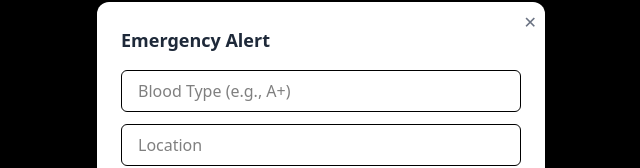
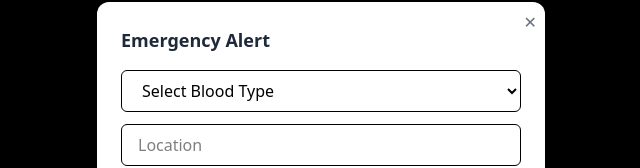
Before and after one commit to Pr0-T0/DonorNet, a React app: page /alerts in a window 1280 px wide. Both pictures are taken after a click on the button "Emergency". Shown: the part 236-404 px from the top of the page, without its empty margins (319-959 px from the left). Built offline with nearby package versions, Linux system fonts and the light colour scheme; no server answers; the database is empty; the HTML template or start-up script is replaced by a standard one.

Commit message:
Alerts deletion feature added

```diff
--- a/src/components/Alerts.tsx
+++ b/src/components/Alerts.tsx
@@ -4,13 +4,37 @@ import Header from "./Header";
 
 const Alert = () => {
   const [alerts, setAlerts] = useState<any[]>([]);
+  const [userId, setUserId] = useState<string | null>(null);
 
   const fetchAlerts = async () => {
-    const { data, error } = await supabase.from("alerts").select("*").order("created_at", { ascending: false });
+    const { data, error } = await supabase
+      .from("alerts")
+      .select("*, profiles(full_name)")
+      .order("created_at", { ascending: false });
+
     if (!error) setAlerts(data);
+    else console.error("Error fetching alerts:", error);
+  };
+
+  const fetchUser = async () => {
+    const {
+      data: { user },
+    } = await supabase.auth.getUser();
+    if (user) setUserId(user.id);
+  };
+
+  const handleDelete = async (id: string) => {
+    const { error } = await supabase.from("alerts").delete().eq("id", id);
+    if (error) {
+      alert("Failed to delete alert.");
+      console.error(error);
+    } else {
+      fetchAlerts(); // refresh the list
+    }
   };
 
   useEffect(() => {
+    fetchUser();
     fetchAlerts();
 
     const channel = supabase
@@ -18,12 +42,12 @@ const Alert = () => {
       .on(
         "postgres_changes",
         {
-          event: "*", // could be 'INSERT', 'UPDATE', or 'DELETE'
+          event: "*",
           schema: "public",
           table: "alerts",
         },
         () => {
-          fetchAlerts(); // refetch alerts when any change happens
+          fetchAlerts();
         }
       )
       .subscribe();
@@ -35,17 +59,38 @@ const Alert = () => {
 
   return (
     <div className="p-6">
-    <Header/>
+      <Header />
       <h2 className="text-xl font-bold mb-4">Emergency Alerts</h2>
       {alerts.length === 0 ? (
         <p>No alerts found.</p>
       ) : (
         <ul className="space-y-4">
           {alerts.map((alert) => (
-            <li key={alert.id} className="p-4 bg-red-100 rounded-md shadow">
+            <li
+              key={alert.id}
+              className="p-4 bg-red-100 rounded-md shadow border-l-4 border-red-500"
+            >
+              <div className="flex justify-between items-center mb-2">
+                <p className="font-semibold text-red-700">
+                  🔔 Alert by: {alert.profiles?.full_name || "Unknown"}
+                </p>
+                <span className="text-sm text-gray-500">
+                  {new Date(alert.created_at).toLocaleString()}
+                </span>
+              </div>
               <p><strong>Blood Type:</strong> {alert.blood_type}</p>
               <p><strong>Location:</strong> {alert.location}</p>
               <p><strong>Message:</strong> {alert.message}</p>
+
+              {/* Show delete button if user is the owner */}
+              {userId === alert.user_id && (
+                <button
+                  onClick={() => handleDelete(alert.id)}
+                  className="mt-3 text-sm text-red-600 hover:underline"
+                >
+                  🗑️ Delete Alert
+                </button>
+              )}
             </li>
           ))}
         </ul>
--- a/src/components/Header.tsx
+++ b/src/components/Header.tsx
@@ -46,14 +46,11 @@ const Header = () => {
 
   return (
     <>
-      {/* Header */}
       <header className="fixed top-0 left-0 w-full bg-white z-50 shadow-sm px-6 md:px-10 py-4 flex items-center justify-between">
-        {/* Logo */}
         <div className="text-2xl font-bold text-gray-800">
           <span className="text-red-500">Donor</span>Net
         </div>
 
-        {/* Emergency Button - Centered */}
         <div className="absolute left-1/2 transform -translate-x-1/2">
           <button
             onClick={() => setShowForm(true)}
@@ -63,7 +60,6 @@ const Header = () => {
           </button>
         </div>
 
-        {/* Navigation */}
         <nav className="hidden md:flex gap-10 text-gray-700 text-sm font-medium">
           <Link to="/dashboard" className="hover:underline">Dashboard</Link>
           <Link to="/alerts" className="hover:underline">Alerts</Link>
@@ -71,7 +67,6 @@ const Header = () => {
         </nav>
       </header>
 
-      {/* Emergency Modal */}
       {showForm && (
         <div className="fixed inset-0 bg-black bg-opacity-50 z-[999] flex items-center justify-center">
           <div className="bg-white p-6 rounded-xl shadow-lg w-[90%] max-w-md relative">
@@ -84,13 +79,22 @@ const Header = () => {
             <h2 className="text-lg font-bold text-gray-800 mb-4">Emergency Alert</h2>
 
             <div className="space-y-3">
-              <input
-                type="text"
-                placeholder="Blood Type (e.g., A+)"
+              <select
                 value={bloodType}
                 onChange={(e) => setBloodType(e.target.value)}
                 className="w-full border px-4 py-2 rounded-md"
-              />
+              >
+                <option value="">Select Blood Type</option>
+                <option value="A+">A+</option>
+                <option value="A-">A-</option>
+                <option value="B+">B+</option>
+                <option value="B-">B-</option>
+                <option value="AB+">AB+</option>
+                <option value="AB-">AB-</option>
+                <option value="O+">O+</option>
+                <option value="O-">O-</option>
+              </select>
+
               <input
                 type="text"
                 placeholder="Location"
@@ -98,12 +102,14 @@ const Header = () => {
                 onChange={(e) => setLocation(e.target.value)}
                 className="w-full border px-4 py-2 rounded-md"
               />
+
               <textarea
                 placeholder="Message"
                 value={message}
                 onChange={(e) => setMessage(e.target.value)}
                 className="w-full border px-4 py-2 rounded-md"
               />
+
               <button
                 onClick={handleSubmit}
                 className="w-full bg-red-500 text-white font-semibold py-2 rounded-md hover:bg-red-600"
```
